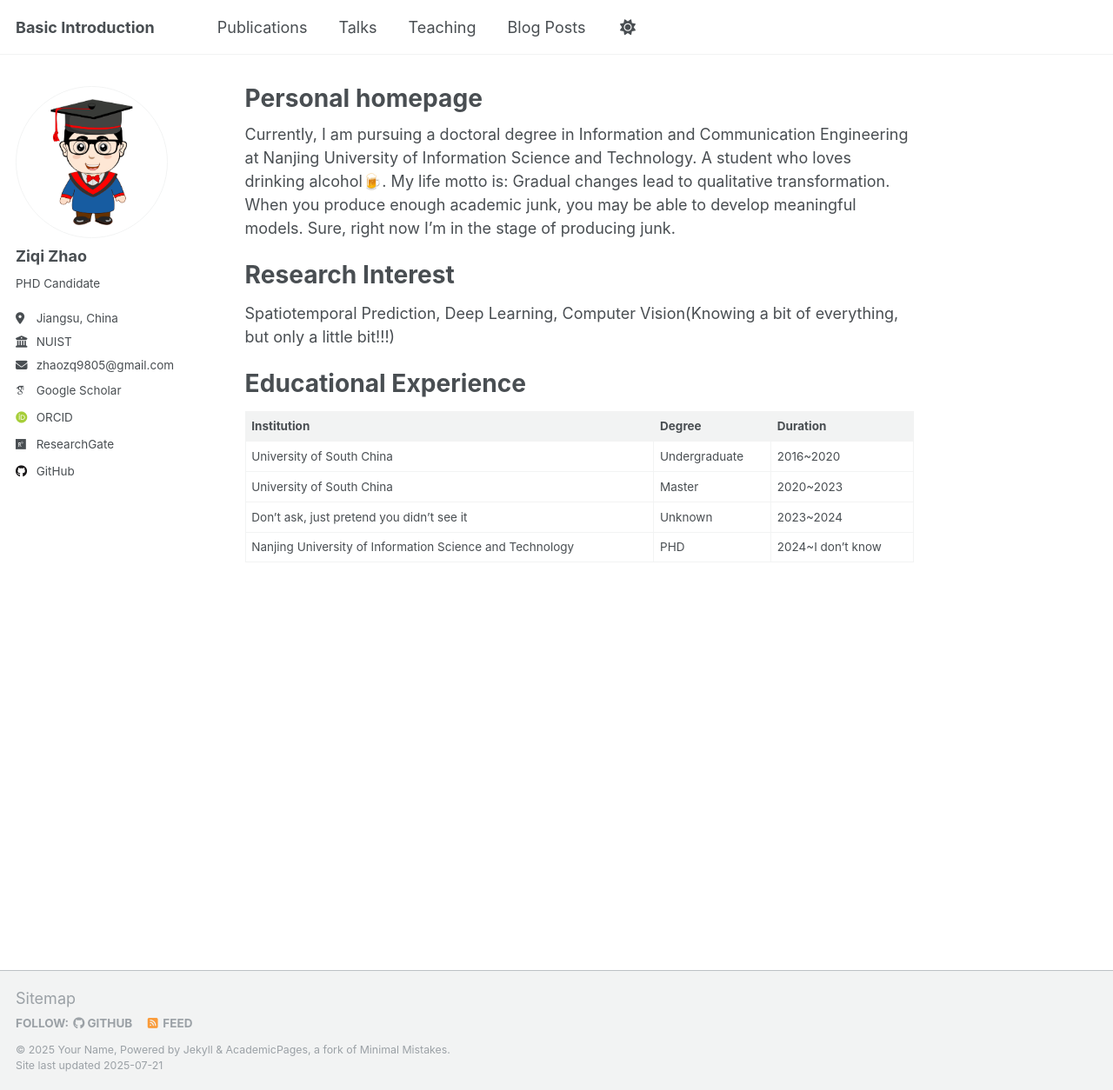
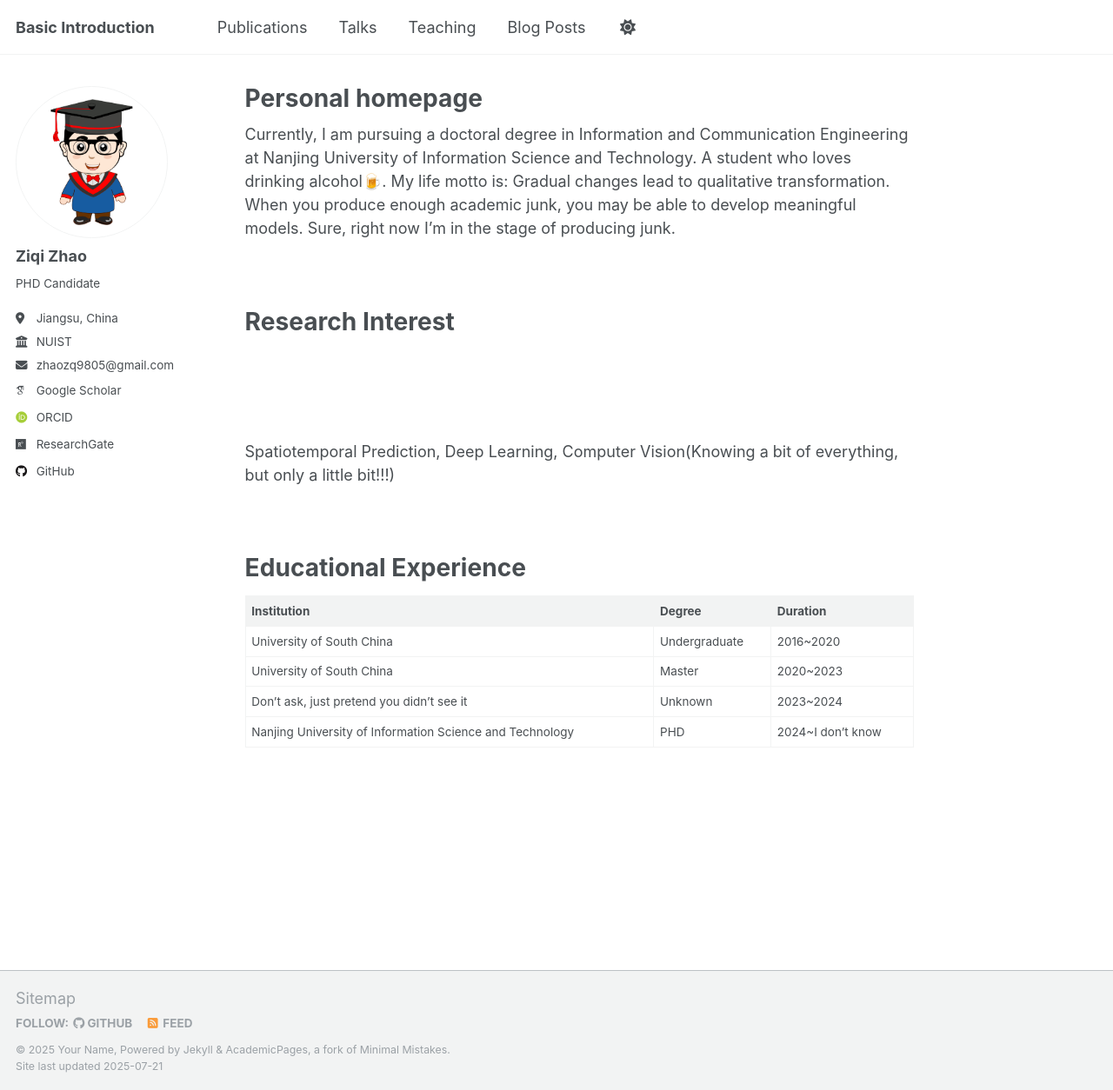
Before and after one commit to zqzhaolab/zqzhaolab.github.io, a Jekyll site: the page built from _pages/about.md, in a window 1280 px wide and 1254 px high. Shown: the whole window at 87% size. Built offline with Jekyll 4.4.1, drawn with Linux system fonts in a browser that asks for light colours; some web fonts are replaced; a script that is not in the unit is left out.

Commit message:
Update about.md

```diff
--- a/_pages/about.md
+++ b/_pages/about.md
@@ -8,15 +8,15 @@ redirect_from:
 header: false
 ---
 
-Currently, I am pursuing a doctoral degree in Information and Communication Engineering at Nanjing University of Information Science and Technology. A student who loves drinking alcohol🍺. My life motto is: Gradual changes lead to qualitative transformation. When you produce enough academic junk, you may be able to develop meaningful models. Sure, right now I'm in the stage of producing junk.
+Currently, I am pursuing a doctoral degree in Information and Communication Engineering at Nanjing University of Information Science and Technology. A student who loves drinking alcohol🍺. My life motto is: Gradual changes lead to qualitative transformation. When you produce enough academic junk, you may be able to develop meaningful models. Sure, right now I'm in the stage of producing junk.<br><br><br>
 
 
 Research Interest
 =====
+  <br><br><br>
 
 
-
-Spatiotemporal Prediction, Deep Learning, Computer Vision(Knowing a bit of everything, but only a little bit!!!)
+Spatiotemporal Prediction, Deep Learning, Computer Vision(Knowing a bit of everything, but only a little bit!!!)<br><br><br>
 
 Educational Experience
 ======
```
